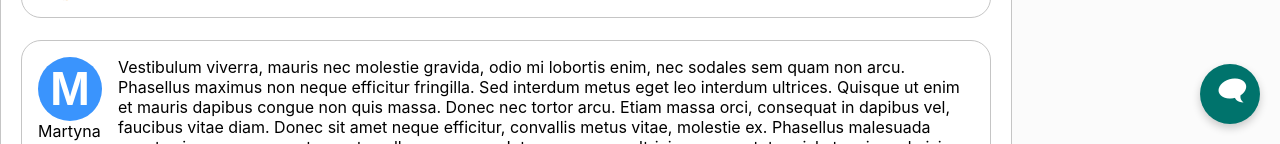
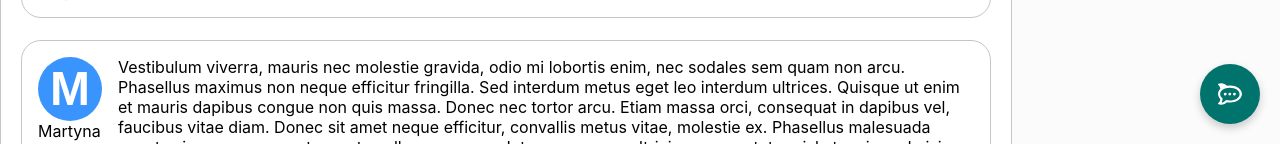
Before and after one commit to AdiPodlas/Mikroblog, a React (Create React App) app: page / in a window 1280 px wide. Shown: the part 656-800 px from the top of the page. Built offline with nearby package versions, Linux system fonts and the light colour scheme.

Commit message:
Chat button ok gradient imege

```diff
--- a/src/BlogEntry.js
+++ b/src/BlogEntry.js
@@ -18,7 +18,7 @@ export const BlogEntry = ({ title, entry }) => {
                         {entry.text}
                     </p>
                     <div className="date">
-                        <Link to={`/entry/${entry.id}`} className="date-link"> {/* Dodajemy link do daty */}
+                        <Link to={`/entry/${entry.id}`} className="date-link">
                             {entry.date}
                         </Link>
                     </div>
--- a/src/ChatButton.js
+++ b/src/ChatButton.js
@@ -1,4 +1,5 @@
 import {useNavigate} from "react-router-dom";
+import { FaRocketchat } from "react-icons/fa";
 
 export function ChatButton() {
 
@@ -12,7 +13,7 @@ export function ChatButton() {
 
   return (
     <button className="chat-button" onClick={handleChat}>
-      <i className="chat-icon">🗨</i>
+      <FaRocketchat />
     </button>
   );
 }
```
